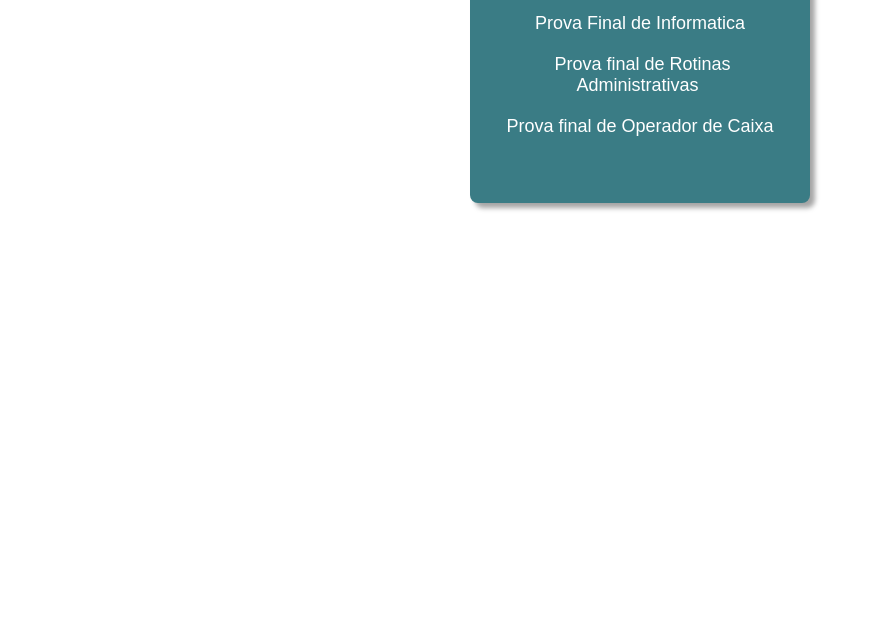
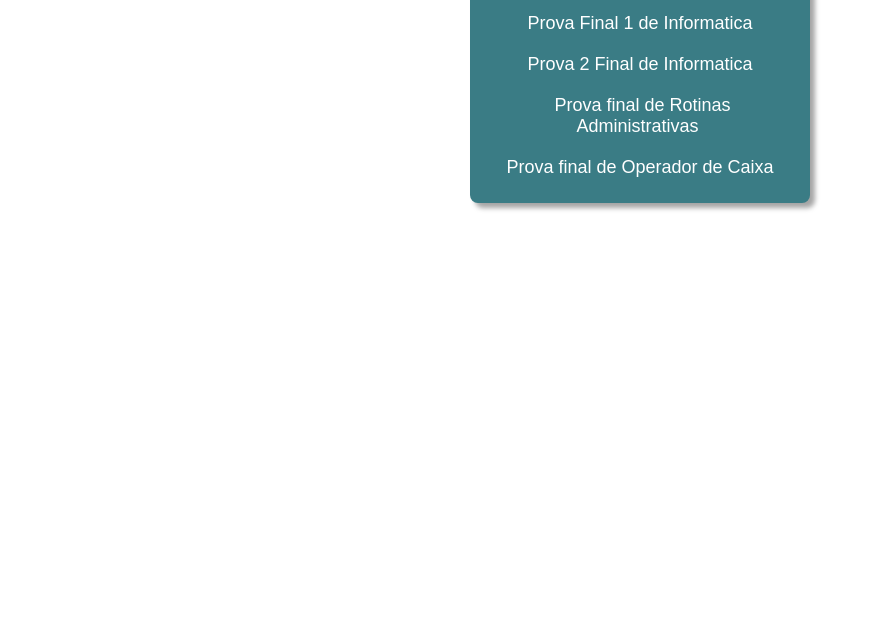
Before and after one commit to matheussgithub/Linkdasprovas.html, a plain HTML site: page Pagina 2.html in a window 1280 px wide. Shown: the part 167-800 px from the top of the page, without its empty margins (0-869 px from the left). Drawn offline with Linux system fonts and the light colour scheme.

Commit message:
prova informatica 2

```diff
--- a/Pagina 2.html
+++ b/Pagina 2.html
@@ -31,7 +31,8 @@
 
 
 
-    <p><a href="https://forms.gle/Vp3F5xv1Ec2xMGno9"  rel="informatica"> Prova Final de Informatica</a></p>
+    <p><a href="https://forms.gle/Vp3F5xv1Ec2xMGno9"  rel="informatica"> Prova Final 1 de Informatica</a></p>
+    <p><a href="https://forms.gle/sGbp9avUv2QWQuH6A"  rel="informatica"> Prova 2 Final de Informatica</a></p>
     <p><a href="https://forms.gle/f3GWvZDEfuzcgJG98"  rel="rotinas"> Prova final de Rotinas Administrativas</a></p>
     <p><a href="https://forms.gle/chEa8Cvf7sHH9Dv99"  rel="rotinas"> Prova final de Operador de Caixa</a></p>
 
```
